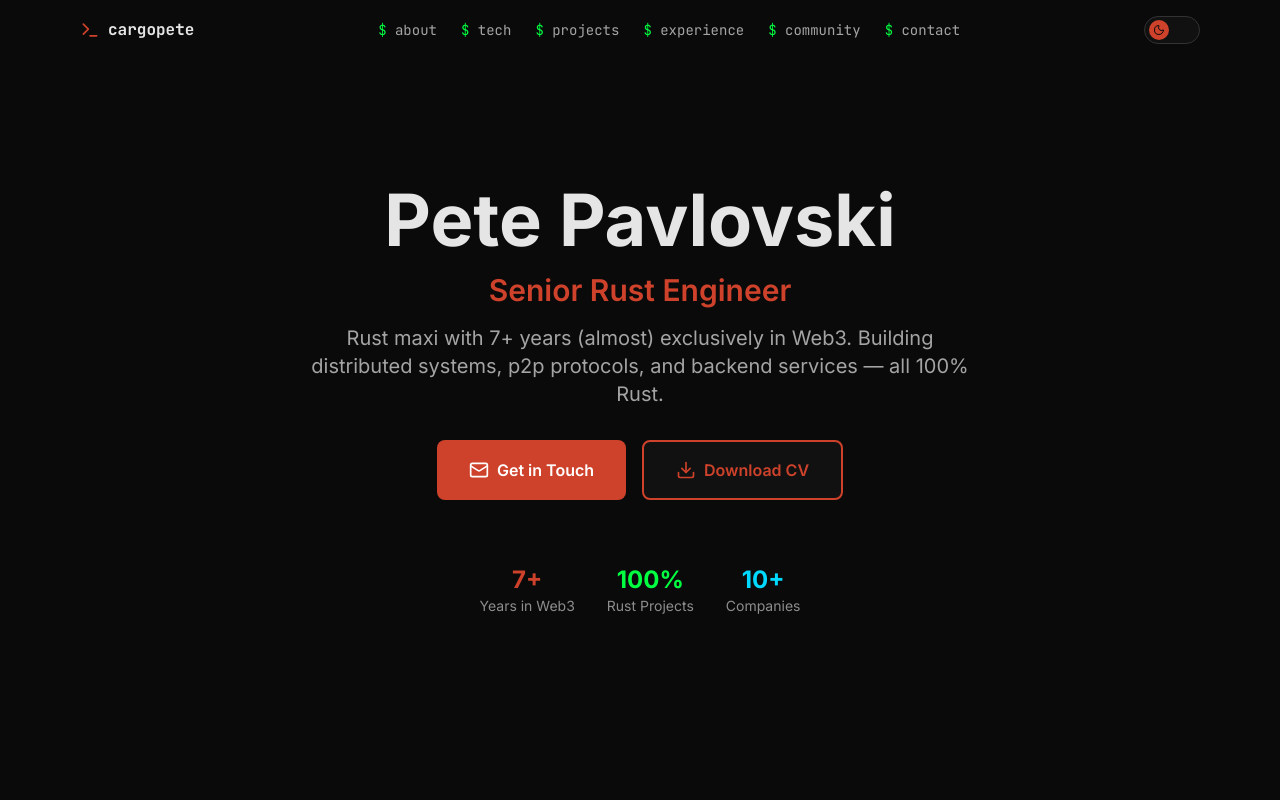
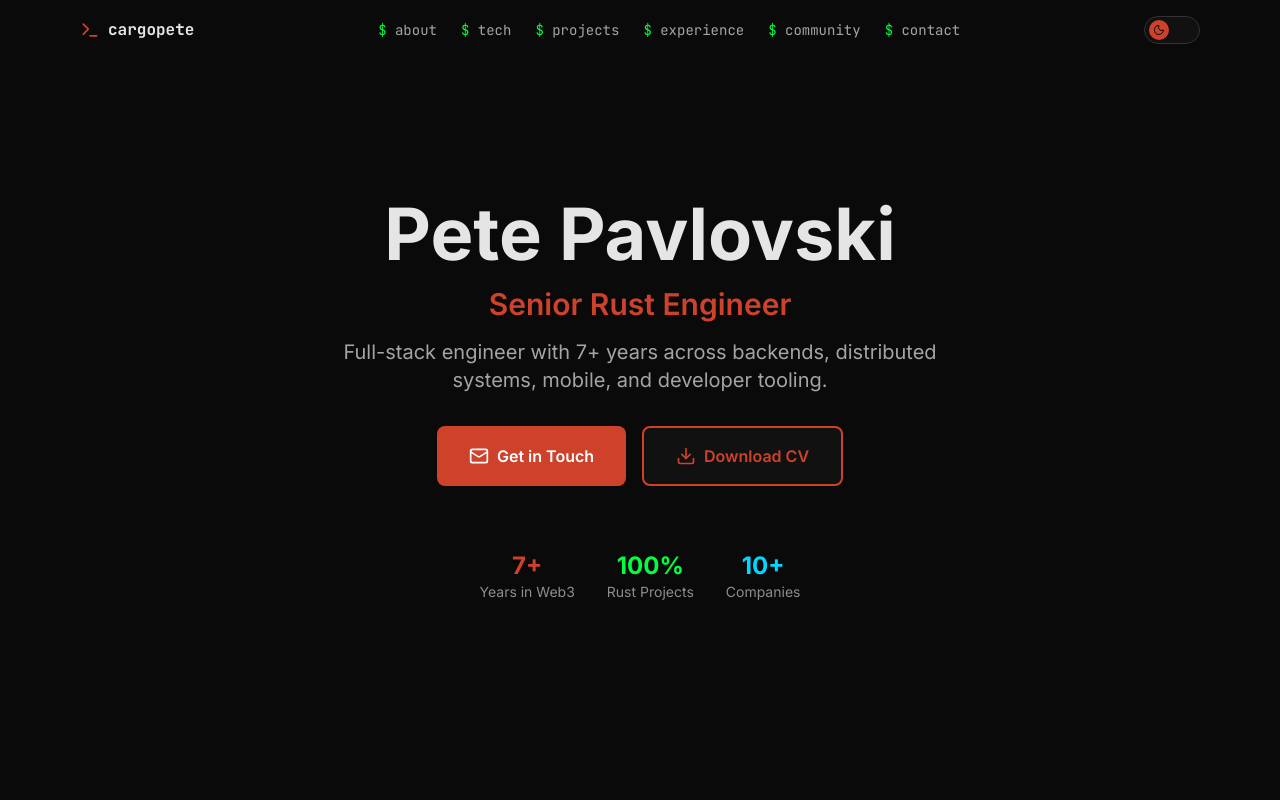
Before and after one commit to cargopete/cargopete, a Next.js app: page / in a window 1280 px wide. Shown: the top 800 px of the page. Built offline with nearby package versions, Linux system fonts and the light colour scheme.

Commit message:
Update headline to highlight engineering versatility

```diff
--- a/app/components/Hero.tsx
+++ b/app/components/Hero.tsx
@@ -23,8 +23,7 @@ export function Hero() {
               Senior Rust Engineer
             </p>
             <p className="text-lg md:text-xl text-foreground/70 max-w-2xl mx-auto">
-              Rust maxi with 7+ years (almost) exclusively in Web3. Building distributed systems,
-              p2p protocols, and backend services — all 100% Rust.
+              Full-stack engineer with 7+ years across backends, distributed systems, mobile, and developer tooling.
             </p>
           </div>
 
```
